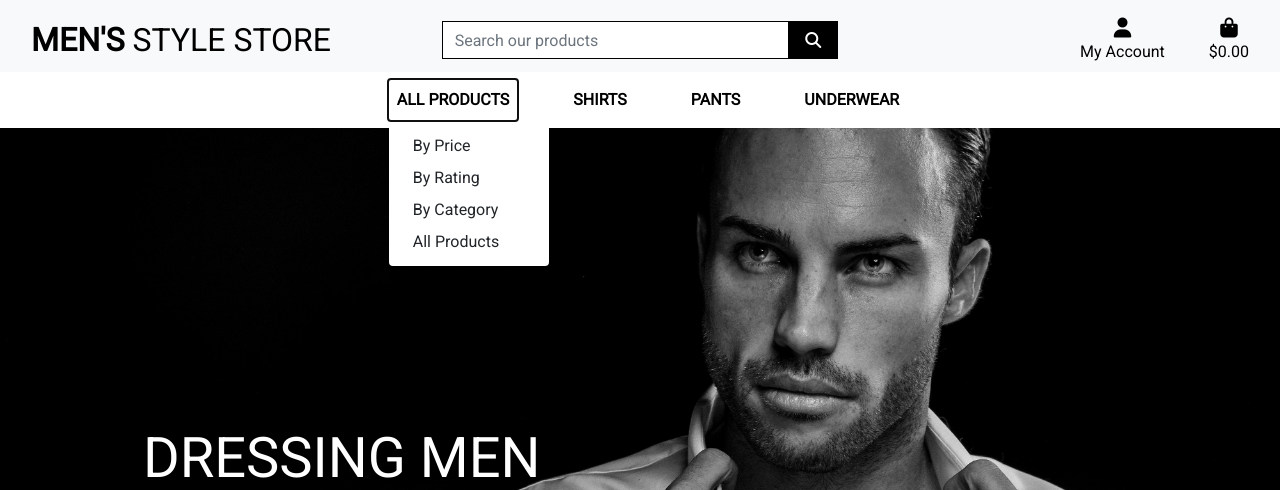
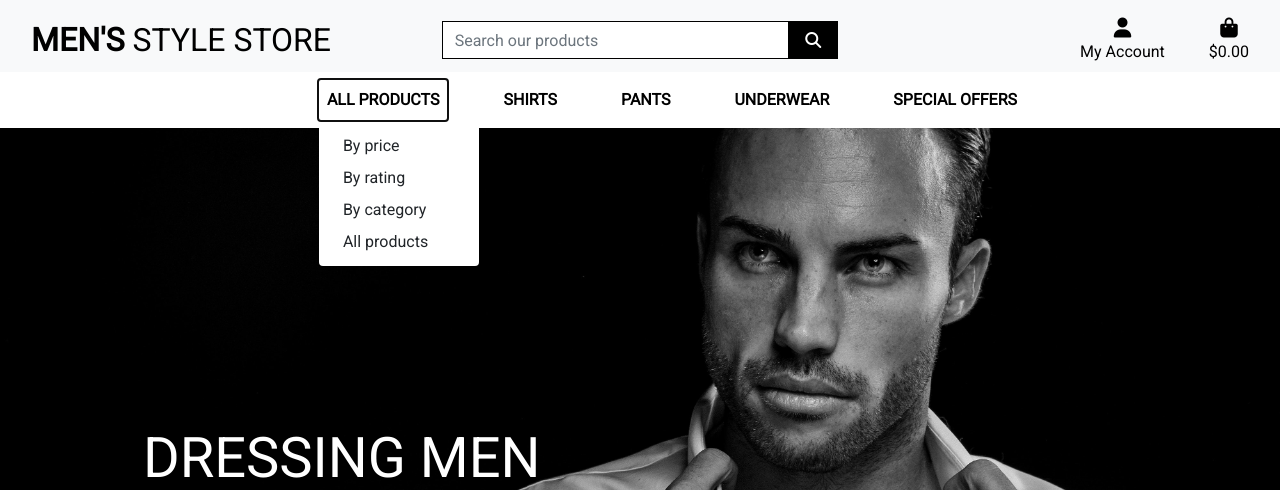
Before and after one commit to dennisdevio/milestone-project-4, a Django app: page / in a window 1280 px wide, after a click on "ALL PRODUCTS". Shown: the top 490 px of the page. Run offline with Django 3.2, Linux system fonts and the light colour scheme; some libraries are stand-ins or nearby versions.

Commit message:
add 'special offers' menu item

```diff
--- a/templates/includes/main-nav.html
+++ b/templates/includes/main-nav.html
@@ -6,10 +6,10 @@
                 All Products
             </a>
             <div class="dropdown-menu border-0" aria-labelledby="all-products-link">
-                <a href="" class="dropdown-item">By Price</a>
-                <a href="" class="dropdown-item ">By Rating</a>
-                <a href="" class="dropdown-item ">By Category</a>
-                <a href="" class="dropdown-item">All Products</a>
+                <a href="" class="dropdown-item">By price</a>
+                <a href="" class="dropdown-item ">By rating</a>
+                <a href="" class="dropdown-item ">By category</a>
+                <a href="" class="dropdown-item">All products</a>
             </div>
         </li>
         <li class="nav-item dropdown">
@@ -48,6 +48,17 @@
                 <a href="" class="dropdown-item">All underwear</a>
             </div>
         </li>
-
+        <li class="nav-item dropdown">
+            <a class="logo-font font-weight-bold nav-link text-black" href="#" id="specials-link" data-toggle="dropdown"
+                aria-haspopup="true" aria-expanded="false">
+                Special Offers
+            </a>
+            <div class="dropdown-menu border-0" aria-labelledby="specials-link">
+                <a href="" class="dropdown-item">New arrivals</a>
+                <a href="" class="dropdown-item">Deals</a>
+                <a href="" class="dropdown-item">Clearance</a>
+                <a href="" class="dropdown-item">All specials</a>
+            </div>
+        </li>
     </ul>
 </div>
```
